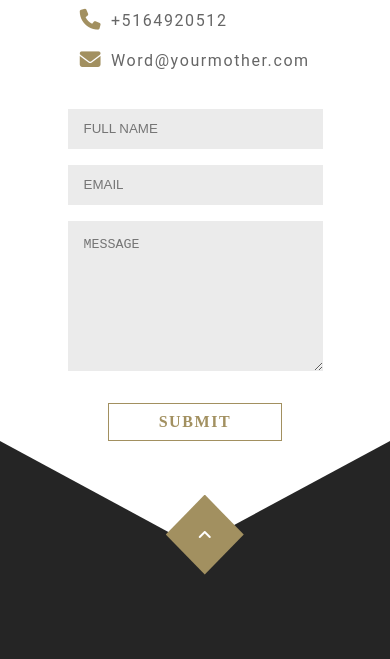
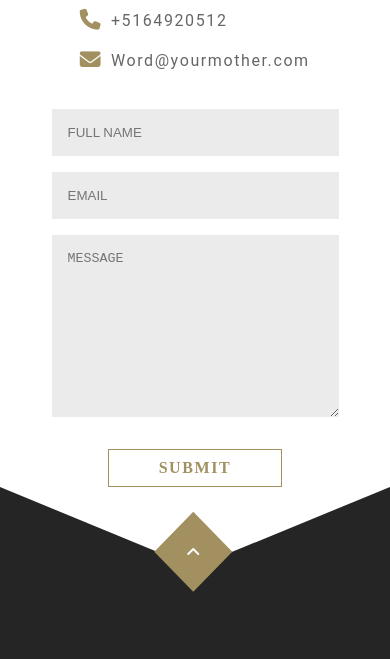
Before and after one commit to ranaakhil/law-template, a plain HTML site: page index.html in a window 390 px wide. Shown: the part 6347-7006 px from the top of the page. Drawn offline with nearby package versions, Linux system fonts and the light colour scheme; a web font is replaced by a local one.

Commit message:
some changes in style

```diff
--- a/css/query.css
+++ b/css/query.css
@@ -401,11 +401,11 @@
         padding: 10px;
     }
     .custom-shape-divider-top-1671184193 svg {
-        height: 110px;
+        height: 84px;
     }
     .footer-section .angle-up {
-        left: 42.5%;
-        top: 9%;
+        left: 39.56%;
+        top: 4.2%;
     }
     .footer-section .flex-row {
         padding: 15rem 0 0rem 0
--- a/css/style.css
+++ b/css/style.css
@@ -137,10 +137,14 @@ input,textarea:focus {
     border-color: var(--clr-lightblack);
     outline: none;
 
+
+}
+input,textarea{
+    padding: 1rem;
 }
 ::placeholder{
     text-transform: uppercase;
-    padding: 1rem;
+    /* padding: 1rem; */
 
 }
 /* /Global */
@@ -545,13 +549,7 @@ input,textarea:focus {
     left: 49.8%;
     height: 150px;
 }
-.section5 .owl-prev{
-    /* max-width: 50px;
-    display: flex;
-    justify-content: center;
-    align-items: center;
-    min-height: 50px; */
-}
+
 .section5 .owl-prev span{
     position: absolute;
     left: -2%;
--- a/index.html
+++ b/index.html
@@ -415,7 +415,7 @@
                     preserveAspectRatio="none">
                     <path d="M1200 0L0 0 598.97 114.72 1200 0z" class="shape-fill"></path>
                 </svg>
-                <span class="angle-up"><i class="fa-solid fa-angle-up"></i></span>
+                <span class="angle-up"><a href=""><i class="fa-solid fa-angle-up"></i></a></span>
                 <div class="flex-row">
                     <div class="column">
                         <div class="footer-logo">
```
